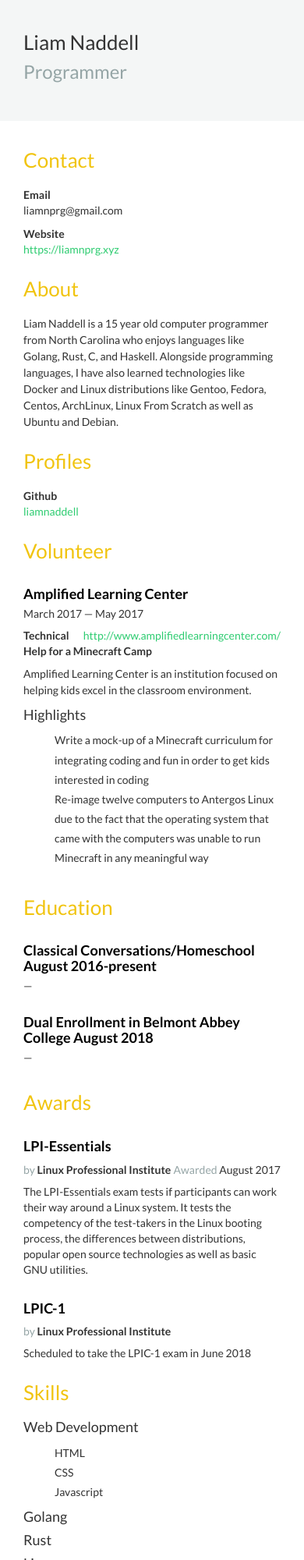
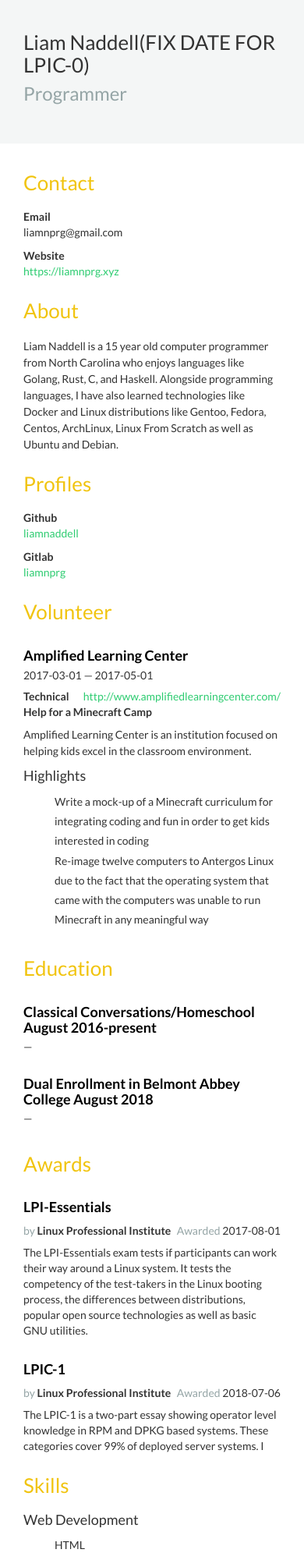
Before and after one commit to liamnaddell/liamnprg.xyz, a plain HTML site: page static/resume.html in a window 390 px wide. Shown: the top 2000 px of the page at 78% size. Drawn offline with nearby package versions, Linux system fonts and the light colour scheme; some icons are missing.

Commit message:
fix resume

```diff
--- a/static/resume.html
+++ b/static/resume.html
@@ -5,7 +5,7 @@
 	<meta charset="utf-8">
 	<meta name="viewport" content="width=device-width, user-scalable=no, minimal-ui">
 
-	<title>Liam Naddell</title>
+	<title>Liam Naddell(FIX DATE FOR LPIC-0)</title>
 
 	<link rel="stylesheet" href="https://cdnjs.cloudflare.com/ajax/libs/twitter-bootstrap/3.2.0/css/bootstrap.min.css">
 	<link rel="stylesheet" href="https://cdnjs.cloudflare.com/ajax/libs/octicons/2.0.2/octicons.min.css">
@@ -197,7 +197,7 @@ h4 span:first-child {
 			<div class="row">
 				<div class="col-sm-9 col-sm-push-3">
 					<h1>
-						Liam Naddell
+						Liam Naddell(FIX DATE FOR LPIC-0)
 					</h1>
 					<h2>
 						Programmer
@@ -251,6 +251,16 @@ h4 span:first-child {
 						</div>
 					</div>
 				</div>
+				<div class="col-sm-6">
+					<strong class="network">
+						Gitlab
+					</strong>
+					<div class="username">
+						<div class="url">
+							<a href="https://gitlab.com/liamnprg/">liamnprg</a>
+						</div>
+					</div>
+				</div>
 			</div>
 		</div>
 	</section>
@@ -266,7 +276,7 @@ h4 span:first-child {
 				<h4 class="strike-through">
 					<span>Amplified Learning Center</span>
 					<span class="date">
-						March 2017 — May 2017
+						2017-03-01 — 2017-05-01
 					</span>
 				</h4>
 				<div class="website pull-right">
@@ -328,7 +338,7 @@ August 2018</span>
 				</h4>
 				<div class="date pull-right">
 					<em>Awarded</em>
-					August 2017
+					2017-08-01
 				</div>
 				<div class="awarder">
 					<em>by</em>
@@ -342,12 +352,16 @@ August 2018</span>
 				<h4 class="strike-through">
 					<span>LPIC-1</span>
 				</h4>
+				<div class="date pull-right">
+					<em>Awarded</em>
+					2018-07-06
+				</div>
 				<div class="awarder">
 					<em>by</em>
 					<strong>Linux Professional Institute</strong>
 				</div>
 				<div class="summary">
-					Scheduled to take the LPIC-1 exam in June 2018
+					The LPIC-1 is a two-part essay showing operator level knowledge in RPM and DPKG based systems. These categories cover 99% of deployed server systems. I
 				</div>
 			</div>
 			</div>
```
Also changed, not shown: static/resume.json (+11 -5 lines).
